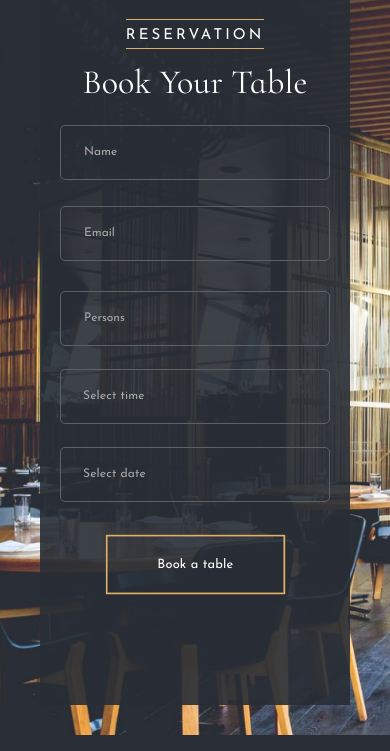
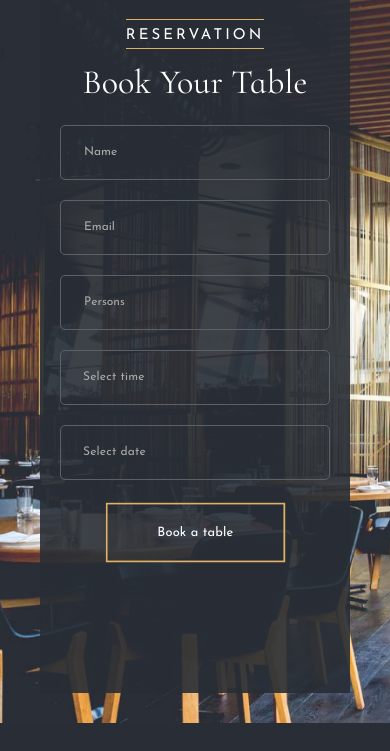
Before and after one commit to boginskajaanna/petprojectRestaurant, a website: page index.html in a window 390 px wide. Shown: the part 9360-10111 px from the top of the page. Drawn offline with nearby package versions, Linux system fonts and the light colour scheme; files that its build step writes are made by us from their sources.

Commit message:
fixed mobile version issue with changing places of placeholders while scrolling

```diff
--- a/index.html
+++ b/index.html
@@ -763,7 +763,7 @@
             <h3 class="reservation__title">reservation</h3>
             <h4 class="reservation__form-title">Book Your Table</h4>
             <form class="reservation__form" id="reservationForm">
-              <div class="reservation__form-top">
+
                 <label class="reservation__form-label visually-hidden" for="guest-name">Name</label>
                 <input
                   class="reservation__form-input reservation__form-input-name"
@@ -782,8 +782,8 @@
                   placeholder="Email"
                   required
                 />
-              </div>
-              <div class="reservation__form-bottom">
+
+
                 <label class="reservation__form-label visually-hidden" for="guest-quantity">Persons</label>
                 <input
                   class="reservation__form-input reservation__form-input-persons"
@@ -814,7 +814,7 @@
                   />
                   <span class="flatpickr-placeholder">Select date</span>
                 </div>
-              </div>
+
               <div class="reservation__form-submit">
                 <button class="reservation__form-btn button" type="submit">Book a table</button>
               </div>
--- a/js/main.js
+++ b/js/main.js
@@ -37,6 +37,8 @@ function updateVisibleItems() {
 function showAllItems() {
   const hiddenItems = document.querySelectorAll(".popular__dish-item.hidden");
 
+  console.log("Button clicked, showing all items");
+
   // Показываем все скрытые элементы
   hiddenItems.forEach((item) => {
     item.classList.remove("hidden");
@@ -64,6 +66,9 @@ window.addEventListener("resize", updateVisibleItems);
 
 // Обработчик для кнопки "See all dishes"
 document.querySelector("#seeAllDishes").addEventListener("click", showAllItems);
+
+
+
 
 //SWIPER
 const swiper = new Swiper(".swiper", {
@@ -173,6 +178,27 @@ document.addEventListener("DOMContentLoaded", function () {
       sendData();
     }
   });
+
+
+
+//ПРЕДОТВРАЩЕНИЕ СМЕЩЕНИЯ ПЛЕЙСХОЛДЕРОВ при скроле на моб устройстве
+ document.addEventListener("DOMContentLoaded", function () {
+   // Находим все инпуты на странице, которые нас интересуют
+   var inputs = document.querySelectorAll(".reservation__form-input");
+
+   // Добавляем обработчик события touchstart для каждого инпута
+   inputs.forEach(function (input) {
+     input.addEventListener("touchstart", function (event) {
+       // Предотвращаем дефолтное поведение (фокусировку на инпуте)
+       event.preventDefault();
+
+       // Вызываем метод focus на инпуте, чтобы активировать его
+       input.focus();
+     });
+   });
+ });
+
+
 
   // Функция для отправки данных формы на сервер
   function sendData() {
--- a/scss/components/_mobile-menu.scss
+++ b/scss/components/_mobile-menu.scss
@@ -18,18 +18,12 @@
       align-items: center;
       gap: 4px;
     }
-    &:hover {
-      .mobile-menu__line {
-        background-color: $color-decor-light; // Изменение цвета лайна при ховере на кнопку
-      }
-    }
   }
 
   &__line {
     width: 40px;
     height: 2px;
     background-color: $color-primery-light;
-    transition: all ease 0.3s;
   }
 
   &__categories-item {
--- a/scss/layouts/_reservation-section.scss
+++ b/scss/layouts/_reservation-section.scss
@@ -43,6 +43,7 @@
   &__form {
     display: flex;
     flex-direction: column;
+    gap: 20px;
   }
 
   &__form-title {
@@ -64,21 +65,7 @@
     }
   }
 
-  &__form-top {
-    display: flex;
-    justify-content: space-between;
-    flex-wrap: wrap;
-    margin-bottom: 30px;
-    gap: 26px;
-  }
 
-  &__form-bottom {
-    display: flex;
-    justify-content: center;
-    flex-wrap: wrap;
-    gap: 23px;
-    margin-bottom: 30px;
-  }
 
   &__form-input {
     position: relative;
```
Also changed, not shown: css/style.min.css, js/main.min.js, scss/layouts/_popular-section.scss (line endings or trailing spaces).
